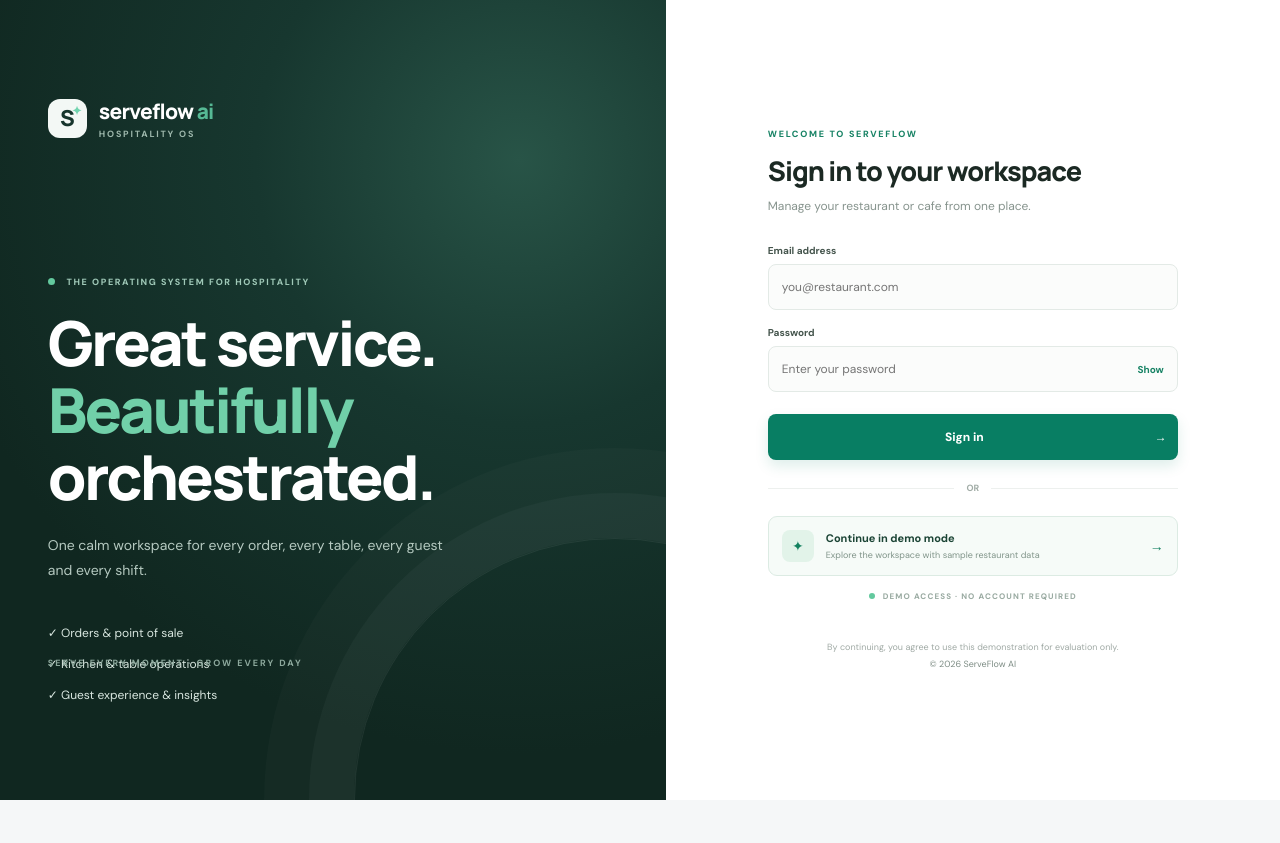
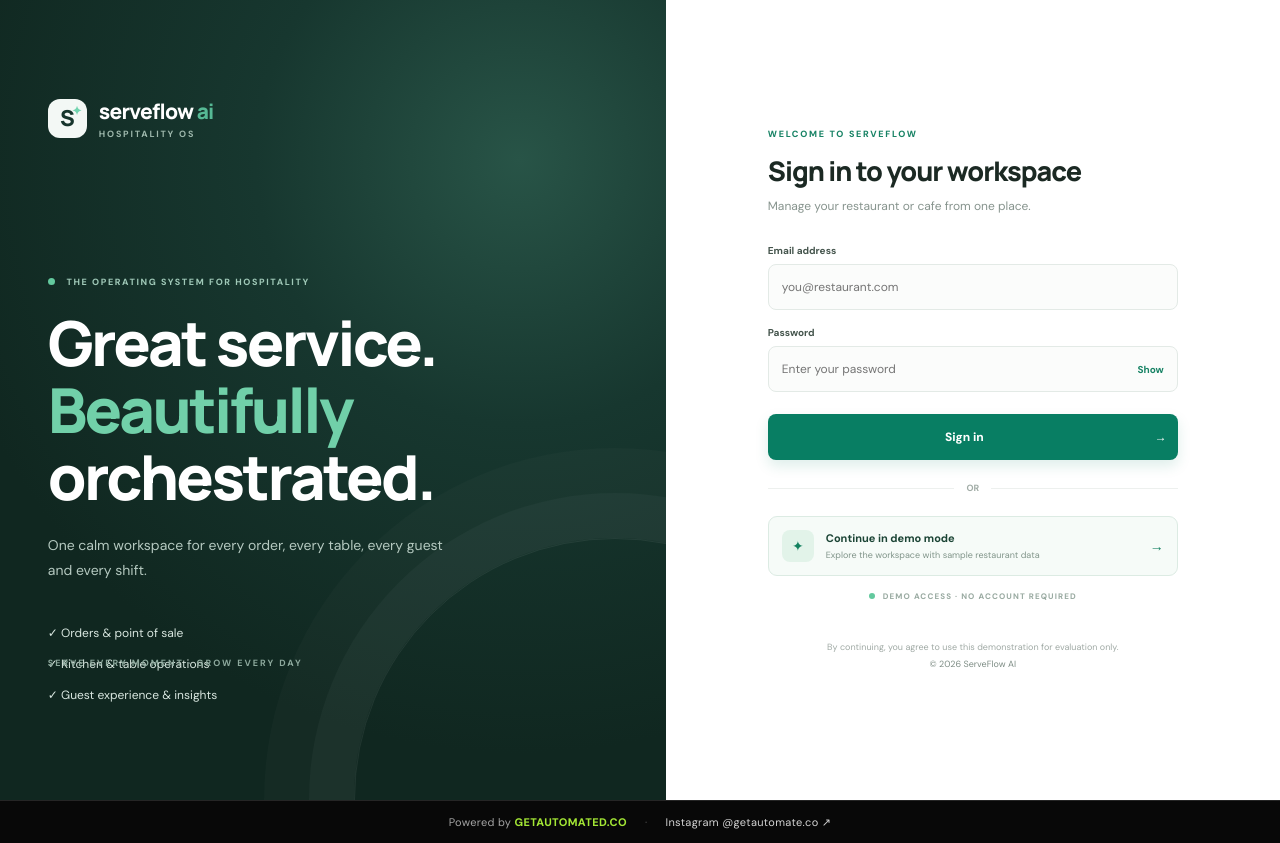
Before and after one commit to valandswayam5-ai/serveflow-ai, a Next.js app: page / in a window 1280 px wide. Before the commit the page ends 800 px from the top, so only its background shows below. Built offline with nearby package versions, Linux system fonts and the light colour scheme.

Commit message:
Add GETAUTOMATED demo attribution and Instagram link

```diff
--- a/src/app/layout.tsx
+++ b/src/app/layout.tsx
@@ -9,7 +9,15 @@ export const metadata: Metadata = {
 export default function RootLayout({ children }: Readonly<{ children: React.ReactNode }>) {
   return (
     <html lang="en">
-      <body>{children}</body>
+      <body>
+        {children}
+
+      <footer style={{display:"flex",justifyContent:"center",alignItems:"center",flexWrap:"wrap",gap:"10px 18px",padding:"14px 18px",background:"#080808",borderTop:"1px solid #252525",color:"#a3a3a3",fontSize:11,letterSpacing:".03em",textAlign:"center"}}>
+        <span>Powered by <a href="https://getautomated.co" target="_blank" rel="noopener noreferrer" style={{color:"#A3E635",fontWeight:800,textDecoration:"none"}}>GETAUTOMATED.CO</a></span>
+        <span style={{color:"#555"}}>·</span>
+        <a href="https://www.instagram.com/getautomate.co/" target="_blank" rel="noopener noreferrer" style={{color:"#d4d4d4",textDecoration:"none"}}>Instagram @getautomate.co ↗</a>
+      </footer>
+      </body>
     </html>
   );
 }
```
